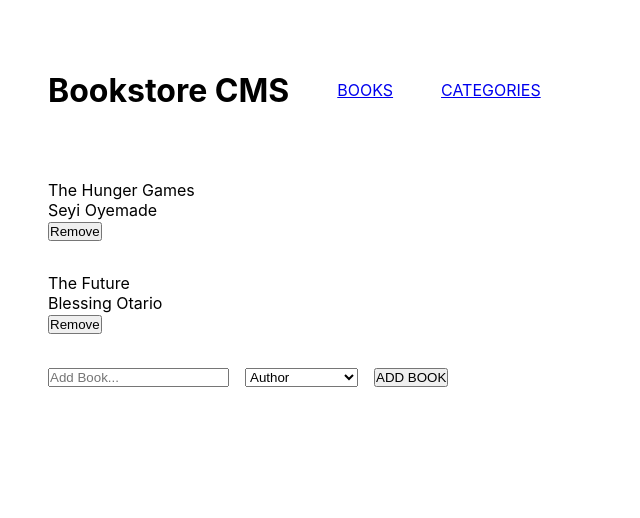
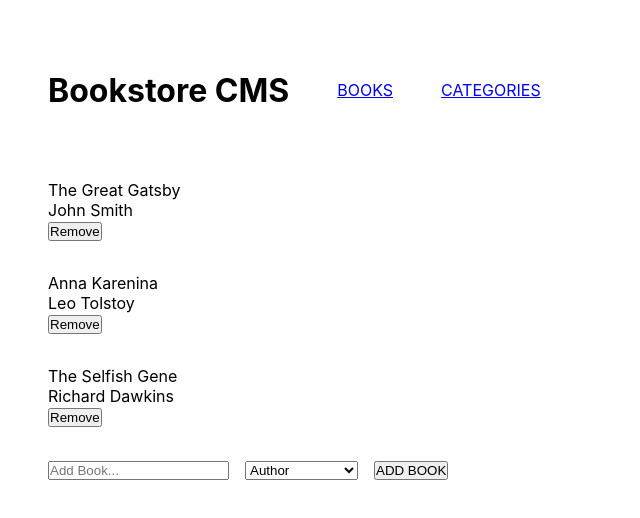
Before and after one commit to seyioyemade/book-store, a React (Create React App) app: page / in a window 1280 px wide. Shown: the top 518 px of the page, without its empty margins (0-640 px from the left). Built offline with nearby package versions, Linux system fonts and the light colour scheme.

Commit message:
Use Redux in React components

```diff
--- a/src/components/AddBook.js
+++ b/src/components/AddBook.js
@@ -1,11 +1,46 @@
-const AddBook = () => {
+import { useState } from 'react';
+import PropTypes from 'prop-types';
+
+const AddBook = ({ addBookItem, books }) => {
+  const [title, setTitle] = useState('');
+  const [author, setAuthor] = useState('');
+  const [message, setMessage] = useState('');
+
   const handleSubmit = (e) => {
     e.preventDefault();
+    if (title.trim() && (author !== '')) {
+      if (books.length <= 0) {
+        addBookItem('item1', title, author);
+        setTitle('');
+      } else if (books.length > 0) {
+        const lastItemID = books[books.length - 1].item_id;
+        const lastItemIDToNum = Number(lastItemID.substring(lastItemID.length - 1));
+        addBookItem(`item${lastItemIDToNum + 1}`, title, author);
+        setTitle('');
+      }
+    } else {
+      setMessage('Please add item.');
+    }
   };
+
+  const handleInputChange = (e) => {
+    setTitle(e.target.value);
+  };
+
+  const handleSelectChange = (e) => {
+    setAuthor(e.target.value);
+  };
+
   return (
+    <>
       <form onSubmit={handleSubmit}>
-      <input type="text" placeholder="Add Book..." />
-      <select name="authors">
+        <input
+          type="text"
+          value={title}
+          placeholder="Add Book..."
+          onChange={handleInputChange}
+        />
+        <select name="authors" onChange={handleSelectChange}>
           <option value="" disabled selected>Author</option>
           <option value="Seyi Oyemade">Seyi Oyemade</option>
           <option value="Blessing Otario">Blessing Otario</option>
@@ -13,7 +48,14 @@ const AddBook = () => {
         </select>
         <button type="submit">ADD BOOK</button>
       </form>
+      <span className="submit-warning">{message}</span>
+    </>
   );
 };
 
+AddBook.propTypes = {
+  addBookItem: PropTypes.isRequired,
+  books: PropTypes.isRequired,
+};
+
 export default AddBook;
--- a/src/components/BookItem.js
+++ b/src/components/BookItem.js
@@ -1,15 +1,25 @@
+import { useDispatch } from 'react-redux';
 import PropTypes from 'prop-types';
+import { removeBook } from '../redux/books/booksSlice';
 
-const BookItem = ({ book }) => (
+const BookItem = ({ book }) => {
+  const dispatch = useDispatch();
+
+  // const delBook = (id) => {
+  //   );
+  // };
+
+  return (
     <li>
       <span>
         {book.title}
         <br />
         {book.author}
       </span>
-    <button type="button">Remove</button>
+      <button type="button" onClick={() => dispatch(removeBook(book.item_id))}>Remove</button>
     </li>
   );
+};
 
 BookItem.propTypes = {
   book: PropTypes.isRequired,
--- a/src/components/BookStoreLogic.js
+++ b/src/components/BookStoreLogic.js
@@ -1,34 +1,25 @@
-import { useState } from 'react';
+import { useSelector, useDispatch } from 'react-redux';
 import AddBook from './AddBook';
 import BooksList from './BooksList';
+import { addBook } from '../redux/books/booksSlice';
 
 const BookStoreLogic = () => {
-  const [books, setBook] = useState([
-    {
-      id: 1,
-      title: 'The Hunger Games',
-      author: 'Seyi Oyemade',
-    },
-    {
-      id: 2,
-      title: 'The Future',
-      author: 'Blessing Otario',
-    },
-  ]);
+  const storeBooks = useSelector((state) => state.books.books);
+  const dispatch = useDispatch();
 
-  const addBookItem = (title, author) => {
+  const addBookItem = (id, title, author) => {
     const newBook = {
-      id: 3,
+      item_id: id,
       title,
       author,
     };
-    setBook([...books, newBook]);
+    dispatch(addBook(newBook));
   };
 
   return (
     <div>
-      <BooksList books={books} />
-      <AddBook addBookItem={addBookItem} />
+      <BooksList books={storeBooks} />
+      <AddBook addBookItem={addBookItem} books={storeBooks} />
     </div>
   );
 };
--- a/src/redux/books/booksSlice.js
+++ b/src/redux/books/booksSlice.js
@@ -1,7 +1,26 @@
 import { createSlice } from '@reduxjs/toolkit';
 
 const initialState = {
-  books: [],
+  books: [
+    {
+      item_id: 'item1',
+      title: 'The Great Gatsby',
+      author: 'John Smith',
+      category: 'Fiction',
+    },
+    {
+      item_id: 'item2',
+      title: 'Anna Karenina',
+      author: 'Leo Tolstoy',
+      category: 'Fiction',
+    },
+    {
+      item_id: 'item3',
+      title: 'The Selfish Gene',
+      author: 'Richard Dawkins',
+      category: 'Nonfiction',
+    },
+  ],
 };
 
 export const booksSlice = createSlice({
@@ -9,15 +28,11 @@ export const booksSlice = createSlice({
   initialState,
   reducers: {
     addBook: (state, action) => {
-      state.books = {
-        id: action.payload.id,
-        title: action.payload.title,
-        author: action.payload.author,
-      };
+      state.books.push(action.payload);
     },
 
     removeBook: (state, action) => {
-      state.books = state.books.filter((book) => book.id !== action.payload);
+      state.books = state.books.filter((book) => book.item_id !== action.payload);
     },
 
   },
```
Lines whose indentation alone changed are shown as unchanged.
